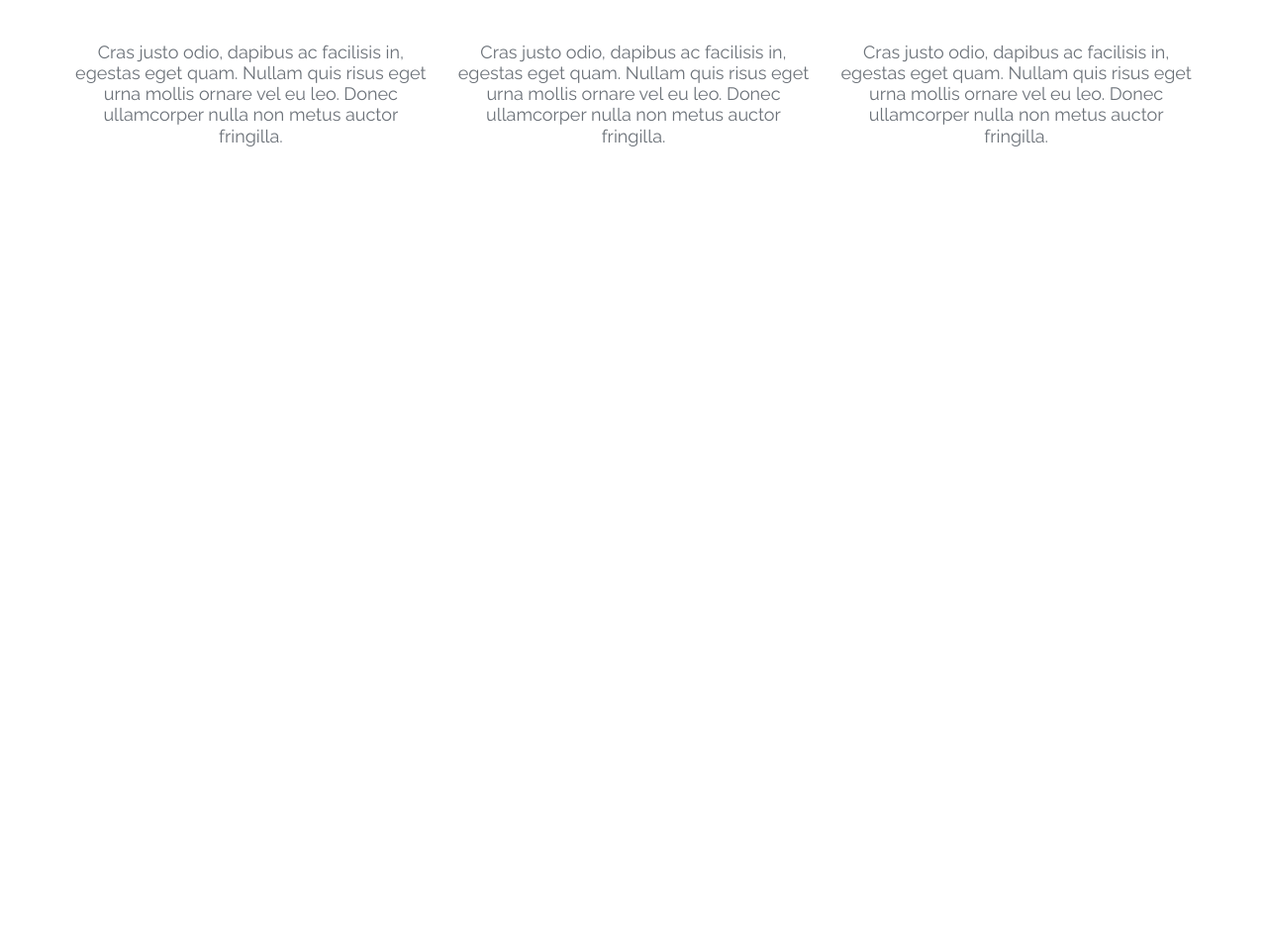
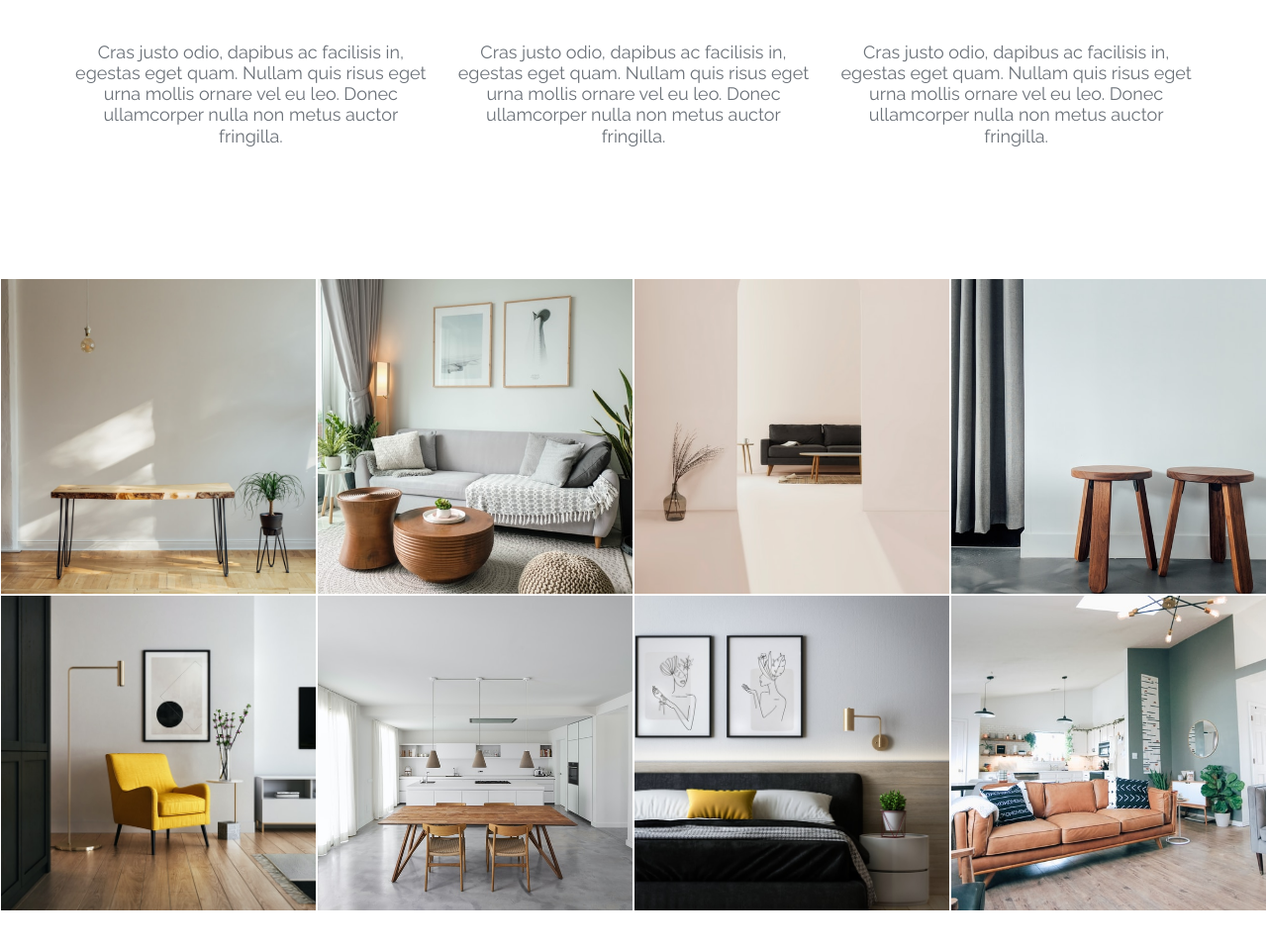
Before and after one commit to OjAntoni/ActiveBox, a website built with Parcel: page src/index.html in a window 1280 px wide. Shown: the part 1462-2420 px from the top of the page at 99% size. Before the commit the page ends 1744 px from the top, so only its background shows below. Built offline with nearby package versions, Linux system fonts and the light colour scheme.

Commit message:
feat: add project section for desktop

```diff
--- a/src/css/style.scss
+++ b/src/css/style.scss
@@ -348,3 +348,78 @@
     }
   }
 }
+
+.design {
+  margin-bottom: 114px;
+
+  &__container {
+    width: 100vw;
+    max-width: 1510px;
+    margin: 0 auto;
+    padding: 0 1px;
+    display: grid;
+    gap: 2px 2px;
+    grid-template-columns: repeat(4, 1fr);
+  }
+
+  .project {
+    position: relative;
+    display: flex;
+    flex-direction: column;
+    justify-content: center;
+    row-gap: 42px;
+    aspect-ratio: 1;
+
+    &::after{
+      content: '';
+      position: absolute;
+      top: 0;
+      left: 0;
+      width: 100%;
+      height: 100%;
+      background-color: rgba(255, 67, 67, 0.8);
+      opacity: 0;
+      transition: opacity 0.4s linear;
+    }
+
+    &:hover{
+      .project__title, .project__description{
+        opacity: 1;
+      }
+
+      &::after{
+        opacity: 1;
+      }
+    }
+
+    &__img {
+      width: 100%;
+      height: 100%;
+      position: absolute;
+      object-fit: cover;
+      top: 50%;
+      left: 50%;
+      transform: translate(-50%, -50%);
+    }
+
+    &__title {
+      opacity: 0;
+      text-align: center;
+      z-index: 1;
+      @include mixins.text("Raleway", 24px, 900, 24px);
+      text-transform: uppercase;
+      color: #fff;
+      transition: opacity 0.4s linear;
+    }
+
+    &__description {
+      opacity: 0;
+      text-align: center;
+      z-index: 1;
+      color: #FFF;
+      @include mixins.text("Raleway", 18px, 400, 21.13px);
+      color: #fff;
+      transition: opacity 0.4s linear;
+    }
+  }
+}
--- a/src/index.html
+++ b/src/index.html
@@ -178,6 +178,50 @@
       </div>
     </div>
 
+    <div class="design">
+      <div class="container design__container">
+        <div class="project">
+          <img class="project__img" src="img/project1.jpg" alt="project image">
+          <h2 class="project__title">Project Name</h2>
+          <p class="project__description">User Interface Design</p>
+        </div>
+        <div class="project">
+          <img class="project__img" src="img/project2.jpg" alt="project image">
+          <h2 class="project__title">Project Name</h2>
+          <p class="project__description">User Interface Design</p>
+        </div>
+        <div class="project">
+          <img class="project__img" src="img/project3.jpg" alt="project image">
+          <h2 class="project__title">Project Name</h2>
+          <p class="project__description">User Interface Design</p>
+        </div>
+        <div class="project">
+          <img class="project__img" src="img/project4.jpg" alt="project image">
+          <h2 class="project__title">Project Name</h2>
+          <p class="project__description">User Interface Design</p>
+        </div>
+        <div class="project">
+          <img class="project__img" src="img/project5.jpg" alt="project image">
+          <h2 class="project__title">Project Name</h2>
+          <p class="project__description">User Interface Design</p>
+        </div>
+        <div class="project">
+          <img class="project__img" src="img/project6.jpg" alt="project image">
+          <h2 class="project__title">Project Name</h2>
+          <p class="project__description">User Interface Design</p>
+        </div>
+        <div class="project">
+          <img class="project__img" src="img/project7.jpg" alt="project image">
+          <h2 class="project__title">Project Name</h2>
+          <p class="project__description">User Interface Design</p>
+        </div>
+        <div class="project">
+          <img class="project__img" src="img/project8.jpg" alt="project image">
+          <h2 class="project__title">Project Name</h2>
+          <p class="project__description">User Interface Design</p>
+        </div>
+      </div>
+    </div>
     <script src="script/script.js"></script>
   </body>
 </html>
```
Also changed, not shown: src/img/project1.jpg (added), src/img/project2.jpg (added), src/img/project3.jpg (added), src/img/project4.jpg (added), src/img/project5.jpg (added), src/img/project6.jpg (added), src/img/project7.jpg (added), src/img/project8.jpg (added).
